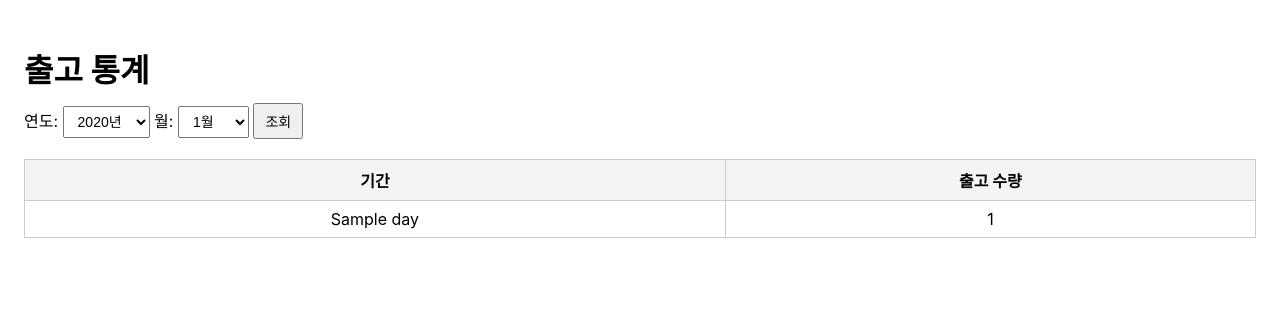
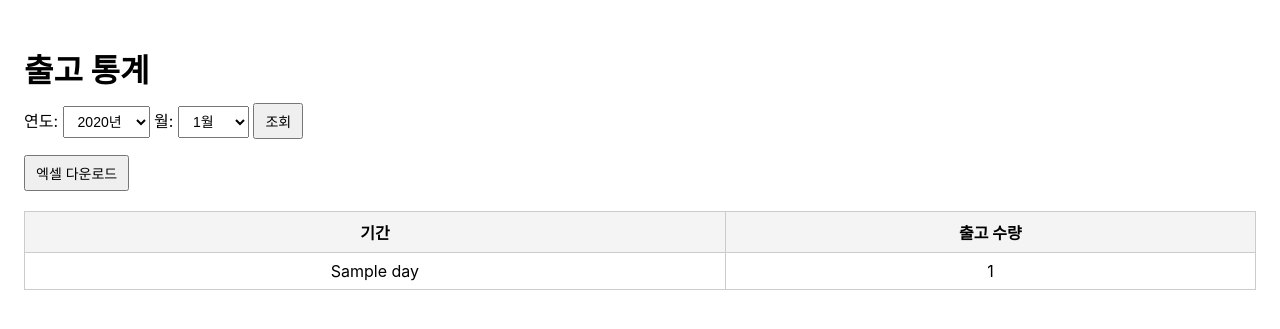
Before and after one commit to dlahtp44-prog/pars-001, a FastAPI app: template app/templates/outbound_summary.html in a window 1280 px wide. Shown: the top 329 px of the page. Run offline with FastAPI, Linux system fonts and the light colour scheme; the template is opened without the code that fills it: most values are stand-ins (such as "Sample title", 1, 10 or a date in 2020); parts of the project's set-up code (start-up, migrations or seed data) failed here and were passed over.

Commit message:
Update outbound_summary.html

```diff
--- a/app/templates/outbound_summary.html
+++ b/app/templates/outbound_summary.html
@@ -14,11 +14,14 @@
             margin-bottom: 12px;
         }
         .filter {
-            margin-bottom: 20px;
+            margin-bottom: 16px;
         }
         select, button {
             padding: 6px 10px;
             font-size: 14px;
+        }
+        .actions {
+            margin-bottom: 20px;
         }
         table {
             border-collapse: collapse;
@@ -38,6 +41,7 @@
 
 <h1>출고 통계</h1>
 
+<!-- 조회 필터 -->
 <form class="filter" method="get">
     <label>
         연도:
@@ -64,6 +68,16 @@
     <button type="submit">조회</button>
 </form>
 
+<!-- 엑셀 다운로드 -->
+<div class="actions">
+    <a
+        href="/api/excel/outbound-summary?year={{ year }}&month={{ month }}"
+        target="_blank"
+    >
+        <button type="button">엑셀 다운로드</button>
+    </a>
+</div>
+
 <table>
     <thead>
         <tr>
```
